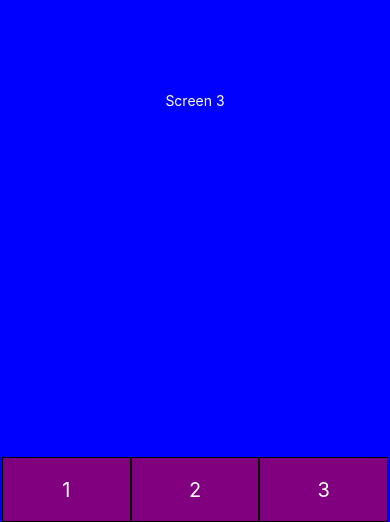
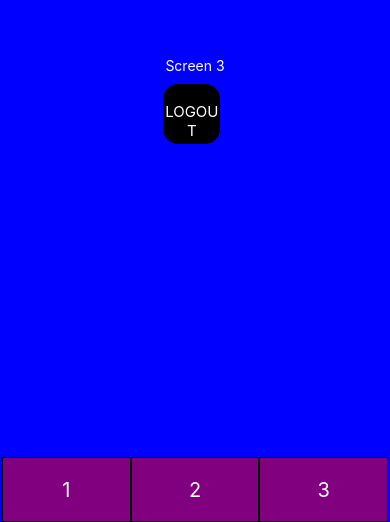
Before and after one commit to roccosso/ReactNative-01, a React Native app: screen /Screen3 in a window 390 px wide. Shown: the part 322-844 px from the top of the page. Built offline with nearby package versions, Linux system fonts and the light colour scheme.

Commit message:
boton componente

```diff
--- /dev/null
+++ b/src/components/BotonReutilizable.js
@@ -0,0 +1,28 @@
+import { View, Text, TouchableOpacity, StyleSheet } from 'react-native'
+import React from 'react'
+
+export default function BotonReutilizable({titulo, onPress, style}) {
+    console.log(style)
+  return (
+    <View>
+      <TouchableOpacity style={[styles.button, style]} onPress={() => onPress()}><Text style={[styles.textButton]}>{titulo}</Text></TouchableOpacity>
+    </View>
+  )
+}
+
+const styles = StyleSheet.create({
+    button: {
+      marginTop: 10,
+      width: '90%',
+      height: 60,
+      backgroundColor: 'black',
+      borderRadius: 15
+    },
+    textButton: {
+      color: 'white',
+      width: '100%',
+      textAlign: 'center',
+      marginTop: 18,
+      fontSize: 15,
+    }
+  });
--- a/src/screens/Screen3.js
+++ b/src/screens/Screen3.js
@@ -1,15 +1,23 @@
 import { View, Text, StyleSheet } from 'react-native'
 import React from 'react'
 import Menu from '../components/Menu';
+import BotonReutilizable from '../components/BotonReutilizable';
 
 export default function Screen3({navigation}) {
+
+  const handleLogout = () => {
+    navigation.navigate('LoginScreen');
+  }
+
   return (
     <View style={[styles.container]}>
       <Text style={[styles.text]}>Screen 3</Text>
+      <BotonReutilizable onPress={handleLogout} titulo='LOGOUT' style={styles.button} />
       <Menu navigation={navigation}/>
     </View>
   )
 }
+
 
 const styles = StyleSheet.create({
     container: {
```
